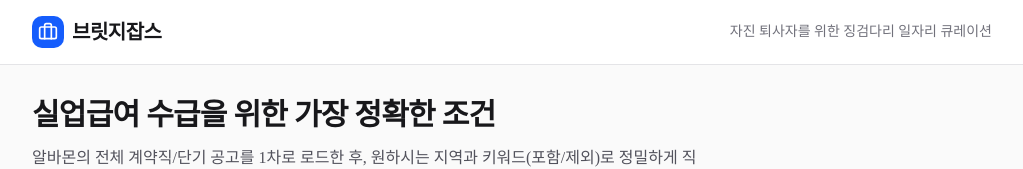
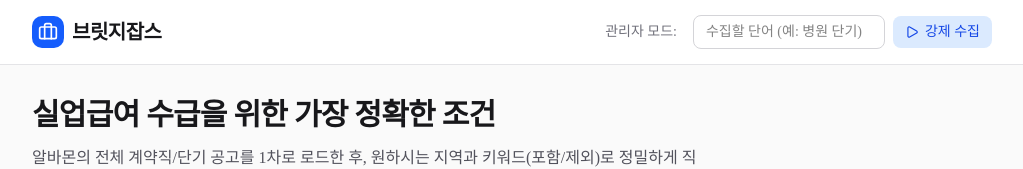
Before and after one commit to pyoja/bridge-jobs, a Next.js app: page / in a window 1280 px wide. Shown: the top 169 px of the page, without its empty margins (128-1151 px from the left). Built offline with nearby package versions, Linux system fonts and the light colour scheme; no server answers; the database is empty.

Commit message:
feat: 원격 크롤링 트리거 및 버그 픽스 완료

```diff
--- /dev/null
+++ b/src/app/api/trigger-crawl/route.ts
@@ -0,0 +1,41 @@
+import { NextResponse } from 'next/server';
+
+export async function POST(request: Request) {
+  try {
+    const body = await request.json();
+    const keyword = body.keyword || '사무보조 계약직';
+
+    // GitHub PAT 토큰 체크
+    const pat = process.env.GITHUB_PAT;
+    if (!pat) {
+      return NextResponse.json({ success: false, error: "서버에 GITHUB_PAT 환경 변수가 설정되지 않았습니다." }, { status: 400 });
+    }
+
+    // 깃허브 웹훅(API) 규격대로 호출
+    // 레포지토리 주소: pyoja/bridge-jobs
+    const response = await fetch("https://api.github.com/repos/pyoja/bridge-jobs/actions/workflows/crawler.yml/dispatches", {
+      method: "POST",
+      headers: {
+        "Accept": "application/vnd.github.v3+json",
+        "Authorization": `Bearer ${pat}`,
+        "X-GitHub-Api-Version": "2022-11-28",
+        "Content-Type": "application/json"
+      },
+      body: JSON.stringify({
+        ref: "main", // 실행할 브랜치
+        inputs: {
+          keyword: keyword // 우리가 .yml에서 정의한 입력 변수
+        }
+      })
+    });
+
+    if (!response.ok) {
+      const errText = await response.text();
+      return NextResponse.json({ success: false, error: errText }, { status: response.status });
+    }
+
+    return NextResponse.json({ success: true, message: "크롤링 강제 가동 신호 전송 완료!" });
+  } catch (error: any) {
+    return NextResponse.json({ success: false, error: error.message }, { status: 500 });
+  }
+}
--- a/src/app/page.tsx
+++ b/src/app/page.tsx
@@ -1,5 +1,6 @@
 import { TagFilter } from "@/components/TagFilter";
 import { JobCard } from "@/components/JobCard";
+import { CrawlTriggerButton } from "@/components/CrawlTriggerButton";
 import { Briefcase } from "lucide-react";
 import { db } from "@/lib/db";
 import { sql } from 'kysely';
@@ -70,9 +71,13 @@ export default async function Home({ searchParams }: SearchParamsProps) {
               브릿지잡스
             </h1>
           </div>
-          <p className="text-sm font-medium text-zinc-500 hidden sm:block">
-            자진 퇴사자를 위한 징검다리 일자리 큐레이션
-          </p>
+
+          <div className="flex items-center gap-4">
+            <p className="text-sm font-medium text-zinc-500 hidden md:block">
+              관리자 모드:
+            </p>
+            <CrawlTriggerButton />
+          </div>
         </div>
       </header>
 
--- /dev/null
+++ b/src/components/CrawlTriggerButton.tsx
@@ -0,0 +1,62 @@
+"use client";
+
+import { useState } from "react";
+import { RefreshCw, Play } from "lucide-react";
+
+export function CrawlTriggerButton() {
+  const [loading, setLoading] = useState(false);
+  const [keyword, setKeyword] = useState("");
+
+  const handleTrigger = async () => {
+    if (!keyword.trim()) {
+      alert("크롤링할 타겟 키워드를 기입해주세요. (예: 계약직 1개월)");
+      return;
+    }
+
+    setLoading(true);
+    try {
+      const res = await fetch('/api/trigger-crawl', {
+        method: 'POST',
+        headers: { 'Content-Type': 'application/json' },
+        body: JSON.stringify({ keyword })
+      });
+
+      const data = await res.json();
+      if (data.success) {
+        alert("✅ 크롤링 명령 전송 성공!\n약 10~20초 뒤 새로고침을 하시면 새로운 데이터가 나타납니다.");
+        setKeyword("");
+      } else {
+        alert("❌ 트리거 실패: " + data.error);
+      }
+    } catch (e: any) {
+      alert("네트워크 오류 발생");
+    } finally {
+      setLoading(false);
+    }
+  };
+
+  return (
+    <div className="flex items-center gap-2">
+      <input
+        type="text"
+        value={keyword}
+        onChange={(e) => setKeyword(e.target.value)}
+        onKeyDown={(e) => e.key === 'Enter' && handleTrigger()}
+        placeholder="수집할 단어 (예: 병원 단기)"
+        className="w-32 sm:w-48 text-sm px-3 py-1.5 rounded-md border border-zinc-300 dark:border-zinc-700 bg-white dark:bg-zinc-900 focus:outline-none focus:ring-2 focus:ring-blue-500"
+      />
+      <button
+        onClick={handleTrigger}
+        disabled={loading}
+        className="flex items-center gap-1.5 px-3 py-1.5 bg-blue-100 hover:bg-blue-200 text-blue-700 dark:bg-blue-900/40 dark:text-blue-300 dark:hover:bg-blue-900/60 font-medium text-sm rounded-md transition-colors disabled:opacity-50"
+      >
+        {loading ? (
+          <RefreshCw className="w-3.5 h-3.5 animate-spin" />
+        ) : (
+          <Play className="w-3.5 h-3.5" />
+        )}
+        강제 수집
+      </button>
+    </div>
+  );
+}
```
